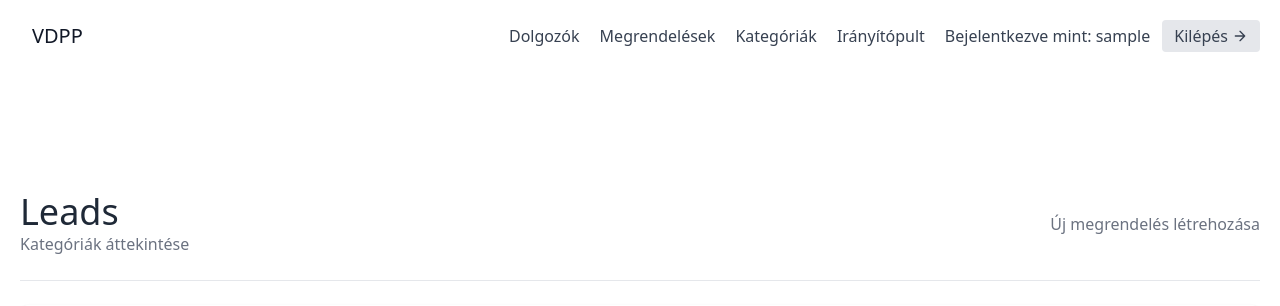
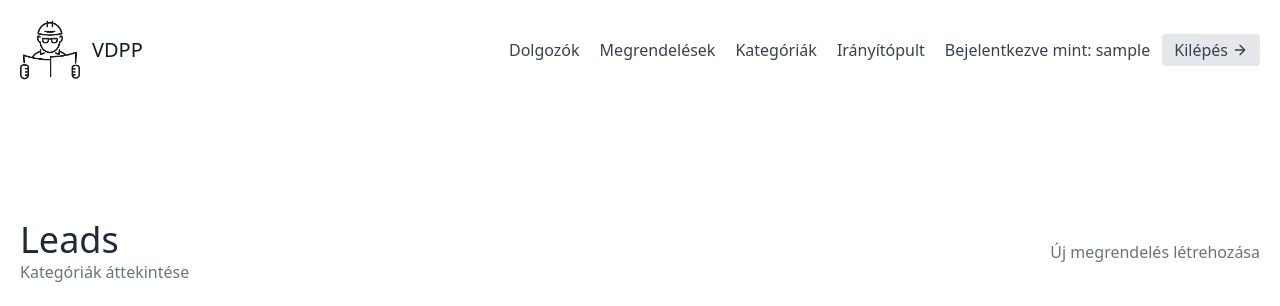
Before and after one commit to marglroli/vdpp, a Django app: page /leads/ in a window 1280 px wide. Shown: the top 306 px of the page. Run offline with Django 3.2, Linux system fonts and the light colour scheme; the visitor is signed in with stand-in values (Sample User, id 1); data that the repository does not hold is empty.

Commit message:
Update navbar.html

```diff
--- a/templates/navbar.html
+++ b/templates/navbar.html
@@ -2,7 +2,8 @@
     <div class="container mx-auto flex flex-wrap p-5 flex-col md:flex-row items-center">
       <a href="{% url 'dashboard' %}" class="flex title-font font-medium items-center text-gray-900 mb-4 md:mb-0">
 
-        <span class="ml-3 text-xl">VDPP</span>
+		<img src='/static/images/architect.png' width="60px" />
+		<span class="ml-3 text-xl">VDPP</span>
 
       </a>
       <nav class="md:ml-auto flex flex-wrap items-center text-base justify-center">
```
